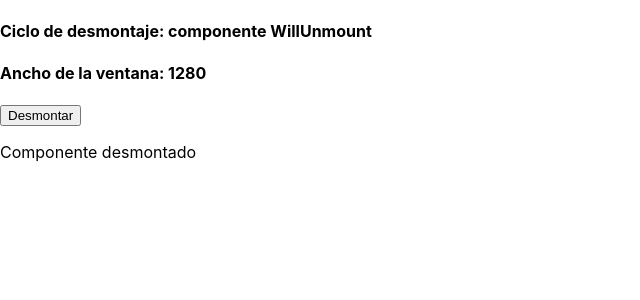
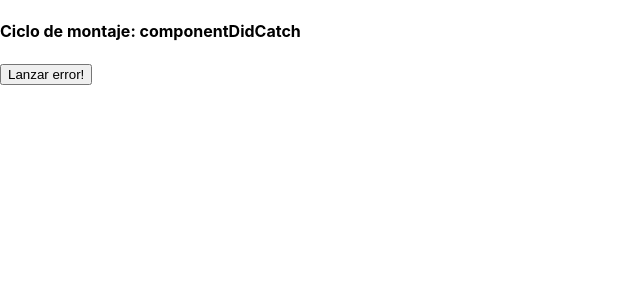
Before and after one commit to ezequieledjuarez/ReactTutos, a React (Create React App) app in the folder aprenderReactJS/curso-udemy/: page / in a window 1280 px wide. Shown: the top 300 px of the page, without its empty margins (0-640 px from the left). Built offline with nearby package versions, Linux system fonts and the light colour scheme.

Commit message:
ComponentDidCatch

```diff
--- a/aprenderReactJS/curso-udemy/src/App.js
+++ b/aprenderReactJS/curso-udemy/src/App.js
@@ -1,11 +1,11 @@
 import React, { Component } from "react";
-import ComponentWillUnmount from './sections/life-cycle/ComponentWillUnmount.js'
+import ComponentDidCatch from './sections/life-cycle/ComponentDidCatch.js'
 class App extends Component{
     render() {
 
         return (
             <div className='App'>
-            <ComponentWillUnmount />
+            <ComponentDidCatch />
             </div>
         )
     }
--- /dev/null
+++ b/aprenderReactJS/curso-udemy/src/sections/life-cycle/ComponentDidCatch.js
@@ -0,0 +1,49 @@
+import React, { Component } from 'react'
+
+class BotonQueLanzaError extends Component {
+    state = { throwError: false }
+
+    render () {
+      if (this.state.throwError) {
+        throw new Error('Error lanzado por el botón')
+      }
+
+      return (
+        <button onClick={() => this.setState({ throwError: true })}>
+          Lanzar error!
+        </button>
+      )
+    }
+}
+
+class ExComponentDidCatch extends Component{
+    state = { hasError: false, errorMsg: '' }
+
+  componentDidCatch (error, errorInfo) {
+      console.log('componentDidCatch')
+      console.log({ error, errorInfo })
+      this.setState({ hasError: true, errorMsg: error.toString() })
+  }
+
+  render () {
+    if (this.state.hasError) {
+      return (
+        <div>
+          <p>Error en el componente: {this.state.errorMsg}</p>
+          <button onClick={() => { this.setState({ hasError: false })}}>
+            Volver a la aplicación
+          </button>
+        </div>
+      )
+    }
+
+    return (
+      <div>
+        <h4>Ciclo de montaje: componentDidCatch</h4>
+        <BotonQueLanzaError />
+      </div>
+    )
+  }
+}
+
+export default ExComponentDidCatch
```
